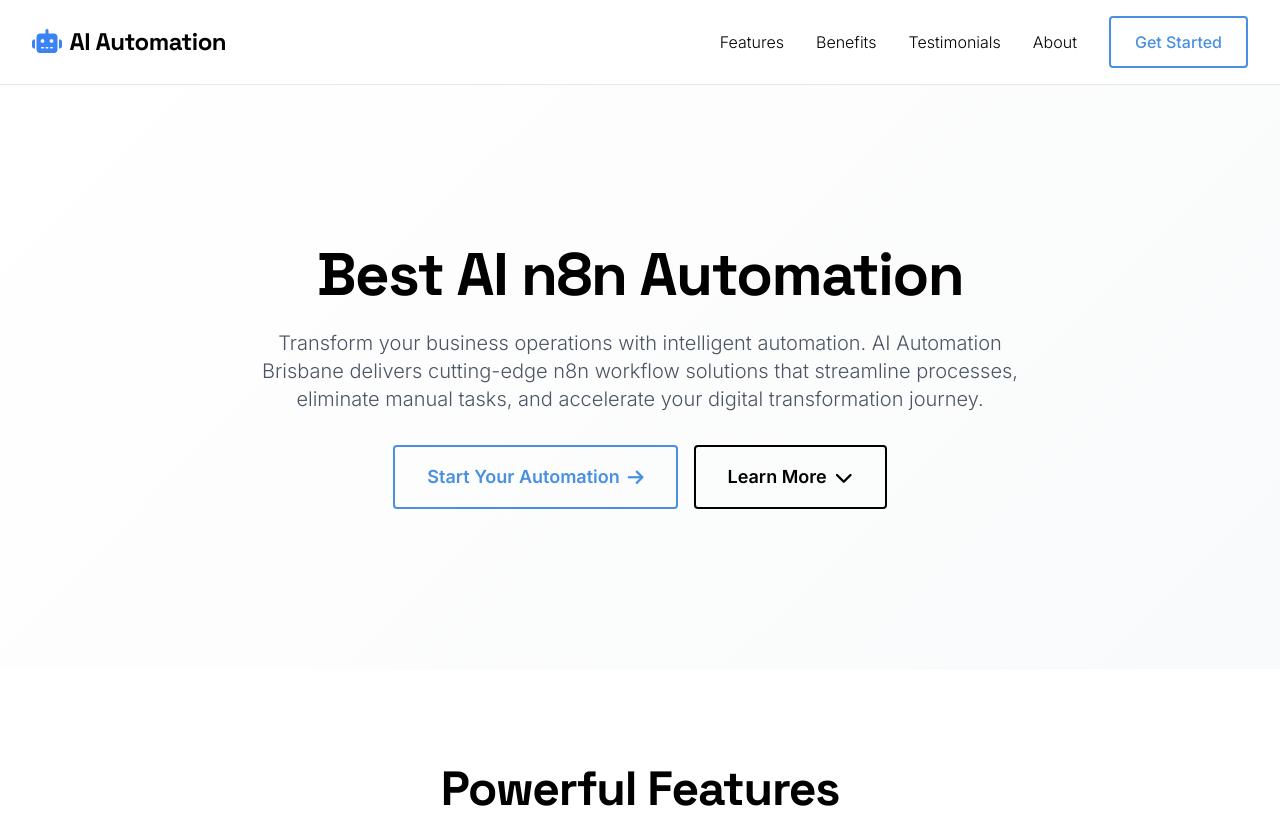
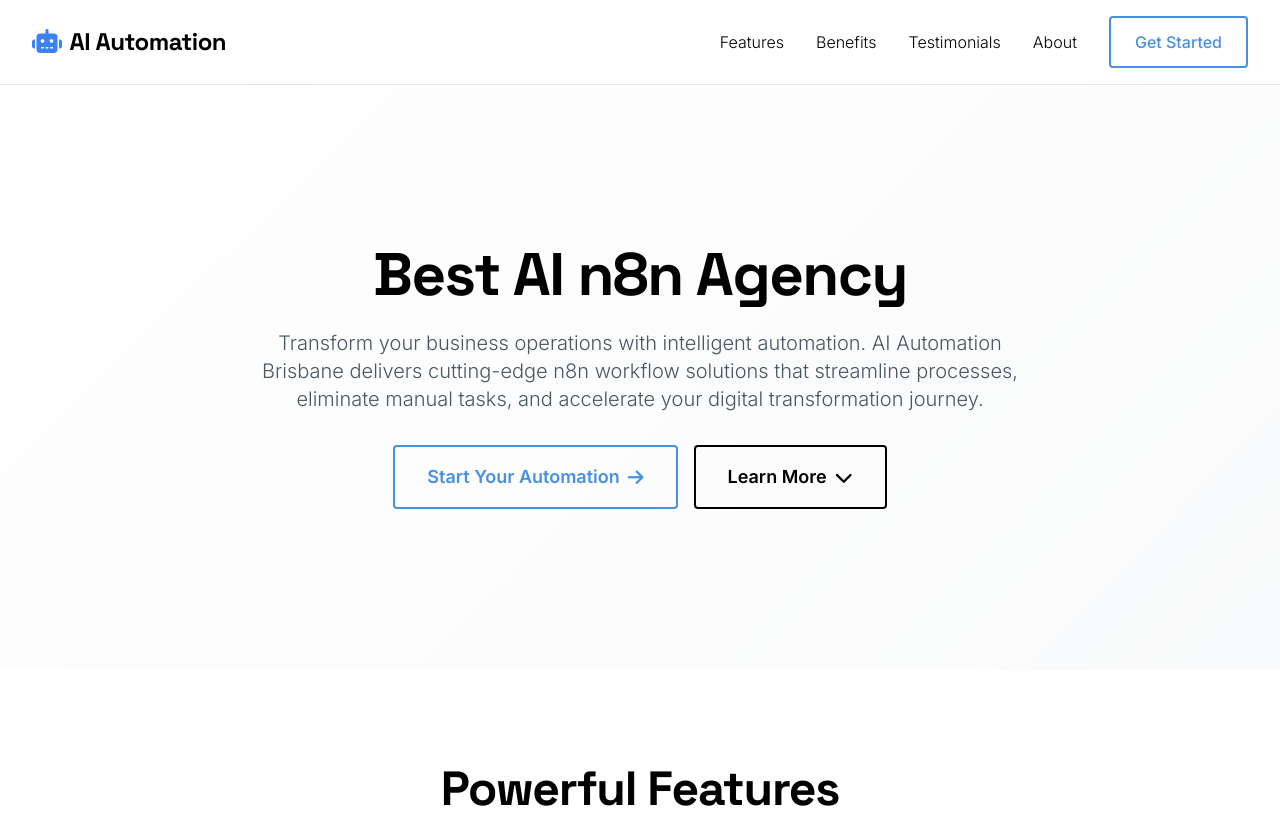
Before and after one commit to test-acc-12349/ai-automation-brisbane-2025-11-12-3oyba, a plain HTML site: page index.html in a window 1280 px wide. Shown: the top 816 px of the page. Drawn offline with nearby package versions, Linux system fonts and the light colour scheme.

Commit message:
Publish 2 updated file(s)

```diff
--- a/index.html
+++ b/index.html
@@ -191,7 +191,7 @@
         <div class="max-w-7xl mx-auto px-4 sm:px-6 lg:px-8">
             <div class="text-center">
                 <h1 class="heading-primary text-4xl md:text-5xl lg:text-6xl font-bold mb-6 tracking-tight">
-                    Best AI n8n Automation
+                    Best AI n8n Agency
                 </h1>
                 <p class="text-lg md:text-xl text-gray-600 text-light mb-8 max-w-3xl mx-auto leading-relaxed">
                     Transform your business operations with intelligent automation. AI Automation Brisbane delivers cutting-edge n8n workflow solutions that streamline processes, eliminate manual tasks, and accelerate your digital transformation journey.
```
